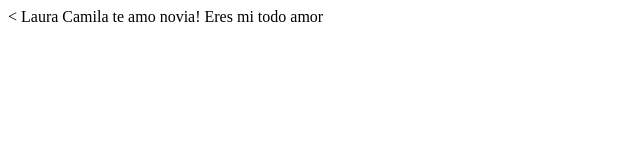
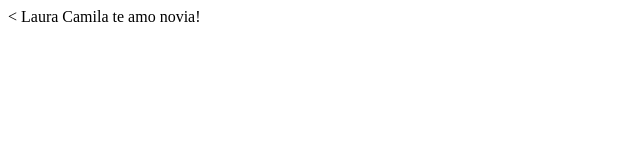
Before and after one commit to jpatinog6378/ProgramingWebHarvard, a plain HTML site: page hello.html in a window 1280 px wide. Shown: the whole page, without its empty margins (0-640 px from the left). Drawn offline with Linux system fonts and the light colour scheme.

Commit message:
Update hello.html

```diff
--- a/hello.html
+++ b/hello.html
@@ -5,6 +5,5 @@
   </head>
   <body>
     Laura Camila te amo novia!
-    Eres mi todo amor
   </body>
 </html>
```
